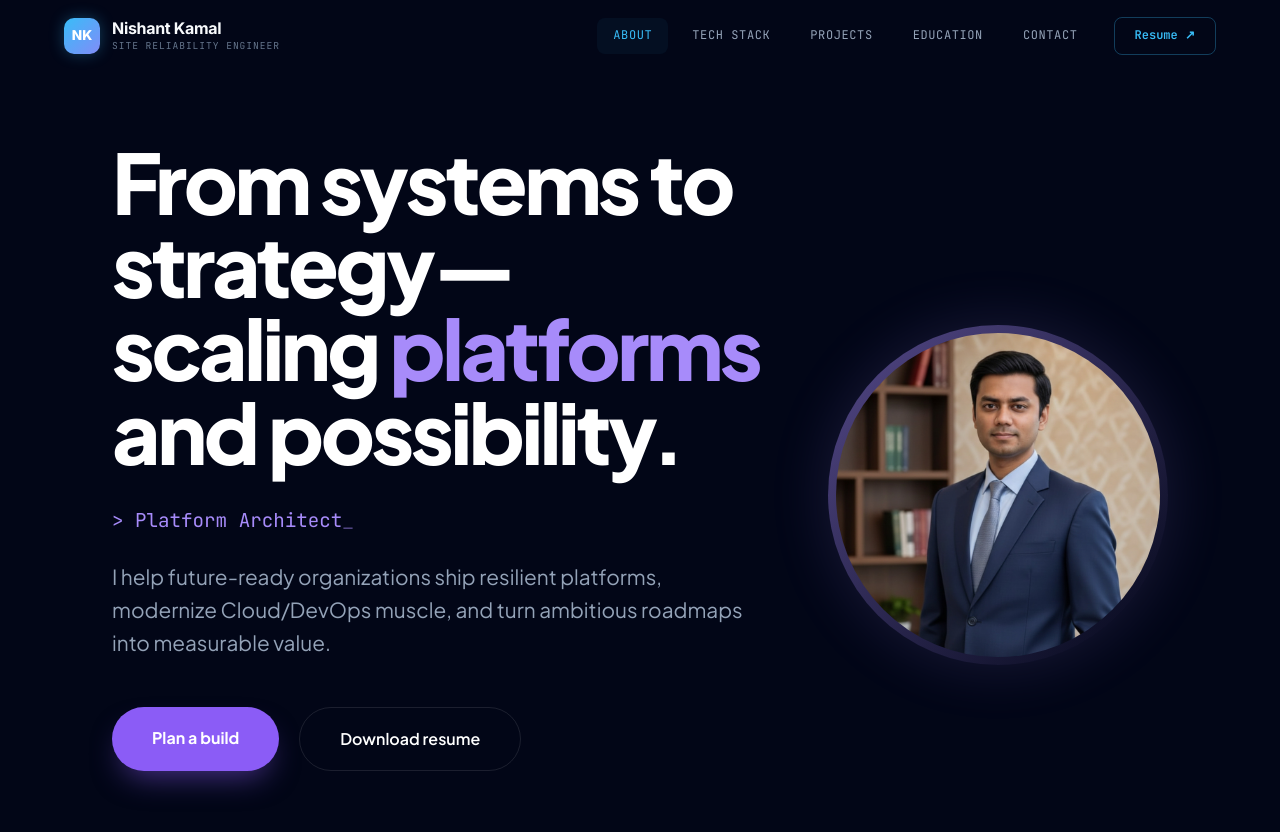
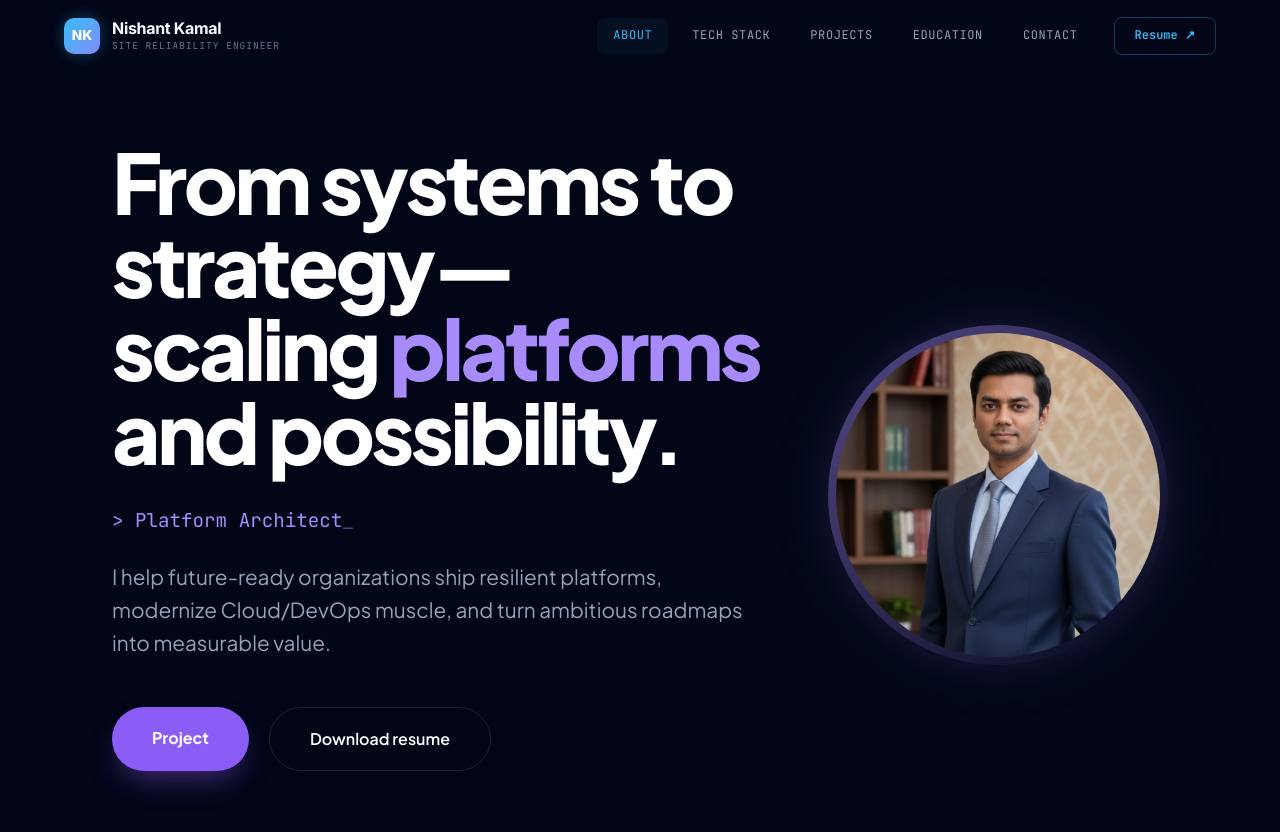
Before and after one commit to nishant-kamal/nishant-portfolio, a Next.js app: page / in a window 1280 px wide. Shown: the top 832 px of the page. Built offline with nearby package versions, Linux system fonts and the light colour scheme; a web font is replaced by a local one.

Commit message:
Update Hero.js

```diff
--- a/components/Hero.js
+++ b/components/Hero.js
@@ -211,7 +211,7 @@ export default function Hero() {
               </p>
 
               <div className="action-btns">
-                <a href="#projects" className="btn-filled">Plan a build</a>
+                <a href="#projects" className="btn-filled">Project</a>
                 <a href="/resume.pdf" className="btn-outline">Download resume</a>
               </div>
             </div>
```
